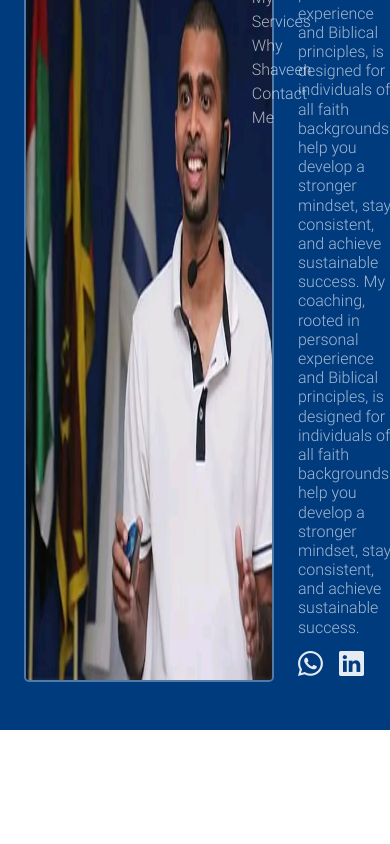
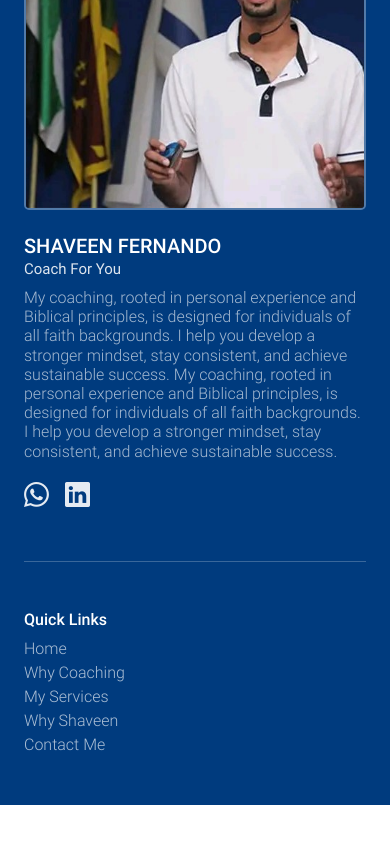
Before and after one commit to Chamith-H/shaveen-web, a React (Vite) app: page /why-coaching in a window 390 px wide. Shown: the part 2241-3085 px from the top of the page. Before the commit the page ends 2971 px from the top, so only its background shows below. Built offline with nearby package versions, Linux system fonts and the light colour scheme.

Commit message:
new chs 2

```diff
--- a/src/components/layout/Footer.jsx
+++ b/src/components/layout/Footer.jsx
@@ -6,11 +6,11 @@ export const Footer = () => {
       <div className="p-4 p-md-5">
         <div className="py-4">
           <div className="row">
-            <div className="col-8">
-              <div className="head-col d-flex">
+            <div className="col-lg-8">
+              <div className="head-col d-md-flex justify-content-start align-items-start h-100">
                 <img src="/images/shaveen/shaveenF.jpg" alt="" />
 
-                <div className="ms-4 d-flex flex-column justify-content-between h-100r">
+                <div className="ms-md-4 d-flex flex-column justify-content-between h-100 mt-4 mt-md-0">
                   <div>
                     <h5 className="mb-0">SHAVEEN FERNANDO</h5>
                     <p className="mb-0">Coach For You</p>
@@ -27,7 +27,7 @@ export const Footer = () => {
                     </h6>
                   </div>
 
-                  <div className="d-flex">
+                  <div className="d-none d-md-flex">
                     <a href="">
                       <i class="bi bi-whatsapp"></i>
                     </a>
@@ -37,10 +37,22 @@ export const Footer = () => {
                   </div>
                 </div>
               </div>
+
+              <div className="d-flex d-md-none mobile-navs-ico">
+                <a href="">
+                  <i class="bi bi-whatsapp"></i>
+                </a>
+                <a href="" className="ms-3">
+                  <i class="bi bi-linkedin"></i>
+                </a>
+              </div>
             </div>
 
-            <div className="col-4">
-              <div className="quick-links d-flex justify-content-end">
+            <div className="col-lg-4">
+              <div className="d-block d-lg-none">
+                <div className="div-border-x"></div>
+              </div>
+              <div className="quick-links d-flex justify-content-lg-end mt-5 mt-lg-0">
                 <div className="me-5">
                   <h6>Quick Links</h6>
 
--- a/src/components/layout/Header.jsx
+++ b/src/components/layout/Header.jsx
@@ -42,7 +42,7 @@ export const Header = () => {
         </a>
       </div>
 
-      <div className="d-none d-lg-block">
+      <div className="d-none d-md-block">
         <div className="Desktop-Navigations">
           <a
             className={route === "" ? "active-route" : "deactive-route"}
@@ -94,7 +94,7 @@ export const Header = () => {
         </div>
       </div>
 
-      <div className="d-lg-none">
+      <div className="d-md-none">
         <button
           onClick={() => setIsExpanded(!isExpanded)}
           className="Toggle-button"
--- a/src/components/pages/Home.jsx
+++ b/src/components/pages/Home.jsx
@@ -19,7 +19,7 @@ export const Home = () => {
               consistency for lasting results.
             </p>
 
-            <div className="d-flex hero-cont mt-5 pt-5">
+            <div className="d-flex hero-cont mt-5 pt-md-5">
               <a href="">
                 <i class="bi bi-whatsapp"></i>
               </a>
@@ -30,7 +30,7 @@ export const Home = () => {
           </div>
         </div>
       </div>
-      <div className="Hero-bottom px-5 py-4">
+      <div className="Hero-bottom px-4 px-md-5 py-4">
         <h6 className="mb-0">
           Are you ready to break free from limitations and step into your
           fullest potential?
@@ -53,8 +53,8 @@ export const Home = () => {
             description="GAIN CLARITY, BREAK BARRIERS, ELEVATE YOUR LIFE"
           />
 
-          <div className="row mt-4 gx-4 gy-4">
-            <div className="col-4">
+          <div className="row mt-3 gx-4 gy-4">
+            <div className="col-12 col-md-6 col-lg-4">
               <div className="coach-card-x p-4">
                 <img src="/images/coach/search.gif" alt="" />
                 <h6>Find clarity in the midst of chaos</h6>
@@ -68,7 +68,7 @@ export const Home = () => {
               </div>
             </div>
 
-            <div className="col-4">
+            <div className="col-12 col-md-6 col-lg-4">
               <div className="coach-card-x p-4">
                 <img src="/images/coach/line-chart.gif" alt="" />
                 <h6>Identify and Break Negative Patterns</h6>
@@ -82,7 +82,7 @@ export const Home = () => {
               </div>
             </div>
 
-            <div className="col-4">
+            <div className="col-12 col-md-6 col-lg-4">
               <div className="coach-card-x p-4">
                 <img src="/images/coach/decision-making.gif" alt="" />
                 <h6>Make Confident, Purpose-Driven Decisions</h6>
@@ -96,7 +96,7 @@ export const Home = () => {
               </div>
             </div>
 
-            <div className="col-4">
+            <div className="col-12 col-md-6 col-lg-4">
               <div className="coach-card-x p-4">
                 <img src="/images/coach/award.gif" alt="" />
                 <h6>Overcome Obstacles and Stay Accountable</h6>
@@ -110,7 +110,7 @@ export const Home = () => {
               </div>
             </div>
 
-            <div className="col-4">
+            <div className="col-12 col-md-6 col-lg-4">
               <div className="coach-card-x p-4">
                 <img src="/images/coach/cost-per-lead.gif" alt="" />
                 <h6>Lead with Confidence and Authenticity</h6>
@@ -124,7 +124,7 @@ export const Home = () => {
               </div>
             </div>
 
-            <div className="col-4 d-flex align-items-end">
+            <div className="col-12 col-md-6 col-lg-4 d-flex align-items-end">
               <SeeMore navigate="/why-coaching" />
             </div>
           </div>
@@ -149,7 +149,7 @@ export const Home = () => {
           </p>
 
           <div className="row">
-            <div className="col-6">
+            <div className="col-md-6">
               <h6 className="sub-t">My coaching programs divided,</h6>
               <ul>
                 <li>Faith Based Programs</li>
@@ -157,7 +157,7 @@ export const Home = () => {
               </ul>
             </div>
 
-            <div className="col-6 d-flex align-items-end">
+            <div className="col-md-6 d-flex align-items-end">
               <SeeMore navigate="/our-services" />
             </div>
           </div>
@@ -172,7 +172,7 @@ export const Home = () => {
           />
 
           <div className="row mt-4 gx-4 gy-4">
-            <div className="col-6">
+            <div className="col-md-6">
               <div className="coach-card card-c-1 p-4">
                 <div className="py-2">
                   <img src="/images/shaveen/impact.gif" alt="" />
@@ -187,7 +187,7 @@ export const Home = () => {
               </div>
             </div>
 
-            <div className="col-6">
+            <div className="col-md-6">
               <div className="coach-card card-c-2 p-4">
                 <div className="py-2">
                   <img src="/images/shaveen/goals.gif" alt="" />
@@ -202,7 +202,7 @@ export const Home = () => {
               </div>
             </div>
 
-            <div className="col-12">
+            <div className="col-md-12">
               <div className="coach-card card-c-3">
                 <div className="p-4 background-b">
                   <div className="py-2">
--- a/src/styles/layout/Footer.css
+++ b/src/styles/layout/Footer.css
@@ -41,3 +41,24 @@
   font-family: "R4";
   color: #ffffffaa;
 }
+
+.mobile-navs-ico {
+  margin-top: -15px;
+}
+
+.div-border-x {
+  border-top-style: solid;
+  margin-top: 70px;
+  border-width: 1px;
+  border-color: rgba(255, 255, 255, 0.223);
+}
+
+@media (max-width: 576px) {
+  .head-col img {
+    width: 100%;
+    border-style: solid;
+    border-width: 2px;
+    border-color: rgba(255, 255, 255, 0.321);
+    border-radius: 5px;
+  }
+}
--- a/src/styles/layout/Header.css
+++ b/src/styles/layout/Header.css
@@ -13,13 +13,6 @@
 .Header-Logo img {
   height: 45px;
   margin-left: -2px;
-}
-
-@media (max-width: 577px) {
-  .Header-Logo img {
-    height: 38px;
-    margin-left: -2px;
-  }
 }
 
 .Desktop-Navigations {
```
